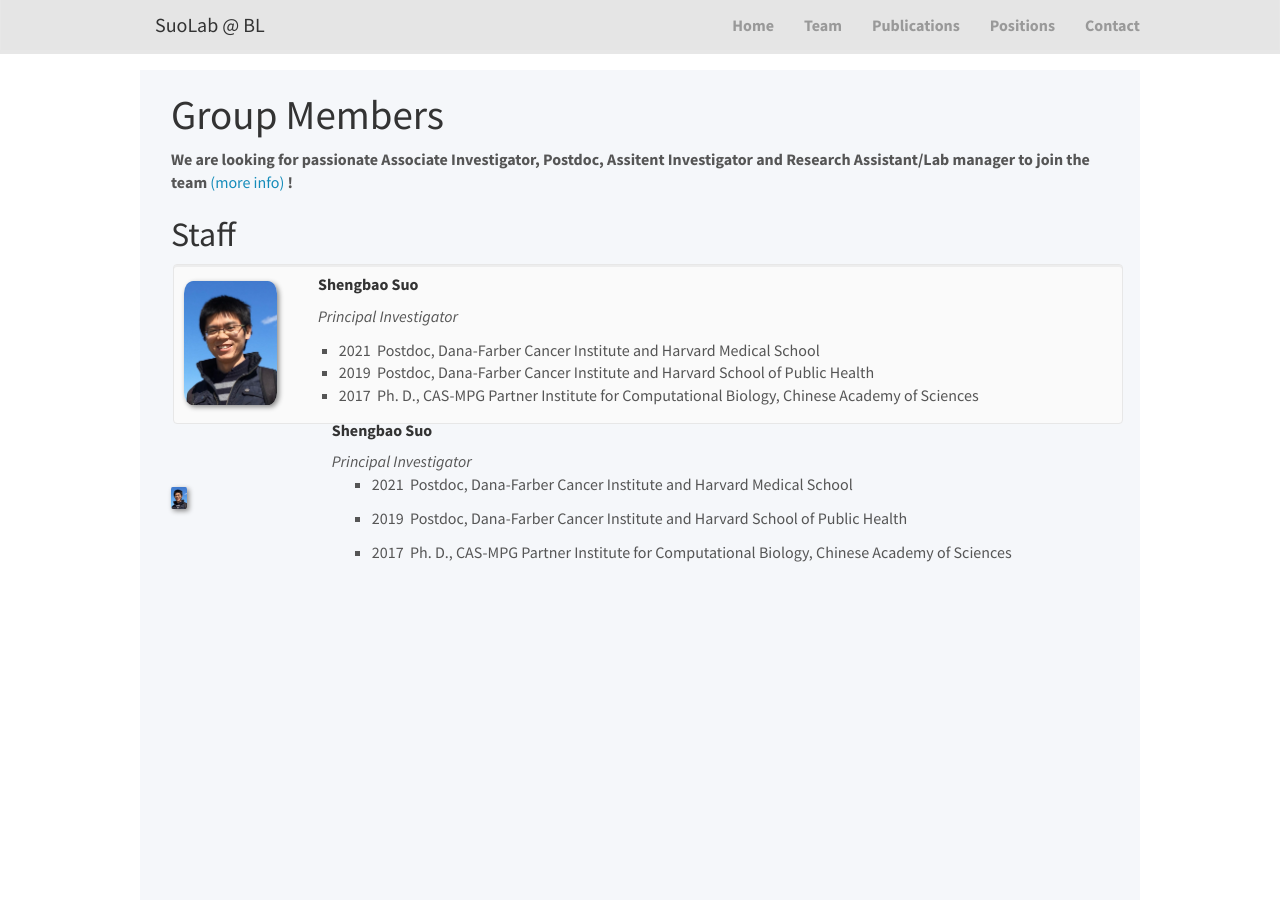
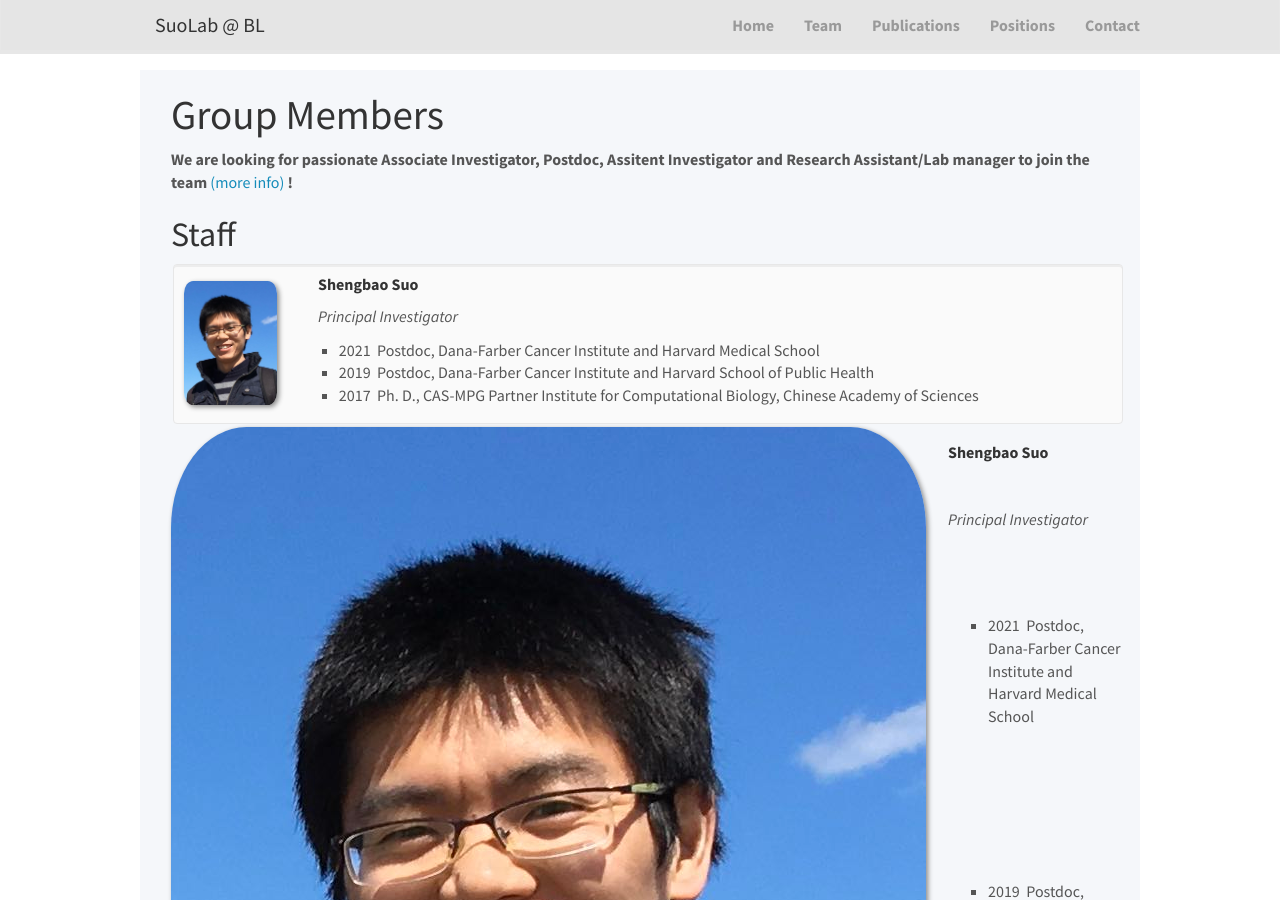
Before and after one commit to suoshengbao/suoshengbao.github.io, a Jekyll site: the page built from _pages/team.md, in a window 1280 px wide and 900 px high. Built offline with Jekyll 4.4.1, drawn with Linux system fonts in a browser that asks for light colours; nearby versions of some CDN libraries.

Commit message:
Update team.md

```diff
--- a/_pages/team.md
+++ b/_pages/team.md
@@ -29,7 +29,7 @@ permalink: /team/
 <table width="950px" border="0" bgcolor="#EFEFEF">
   <tbody>
     <tr>
-      <td width="54" rowspan="5"><img src="/images/teampic/ShengbaoSuo.jpg" width="10%" style="float: left;"/></td>
+      <td width="54" rowspan="5"><img src="/images/teampic/ShengbaoSuo.jpg"></td>
       <td width="265"><h5><strong>Shengbao Suo</strong></h5></td>
     </tr>
     <tr>
```
